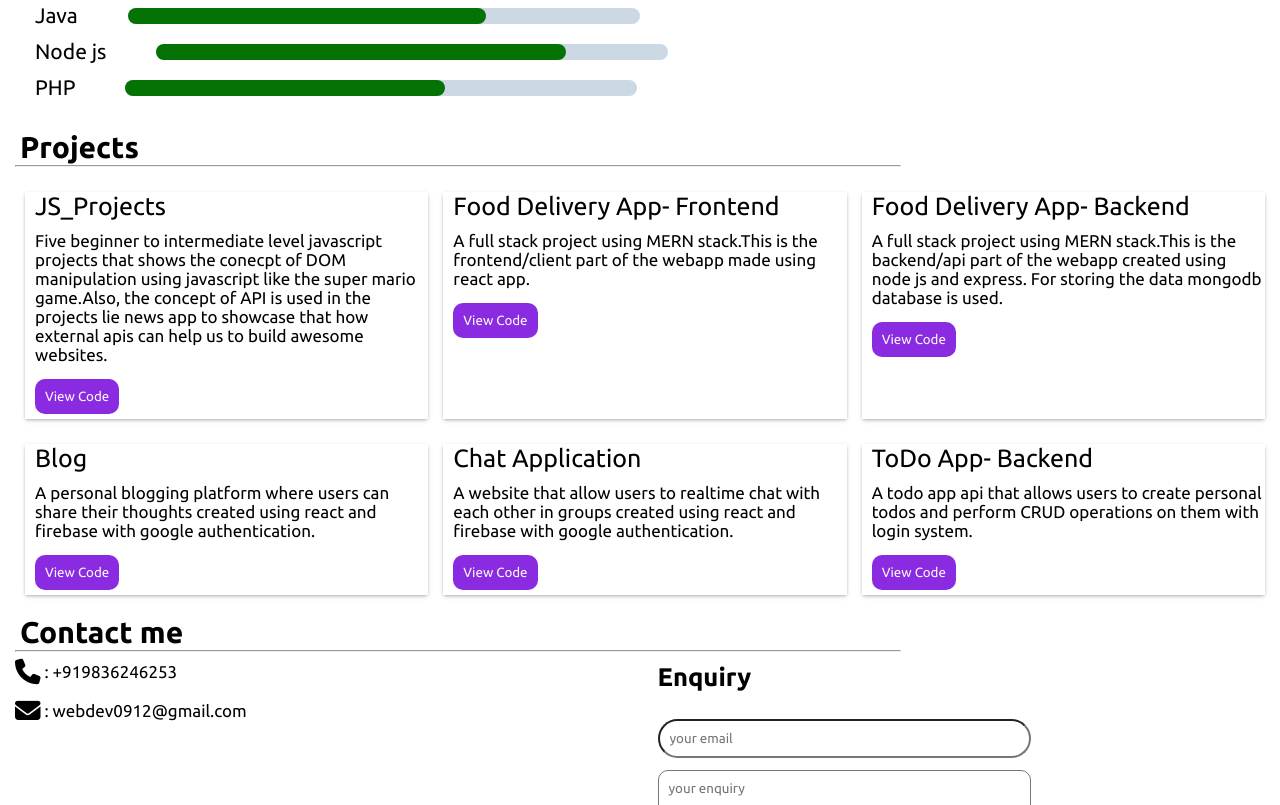
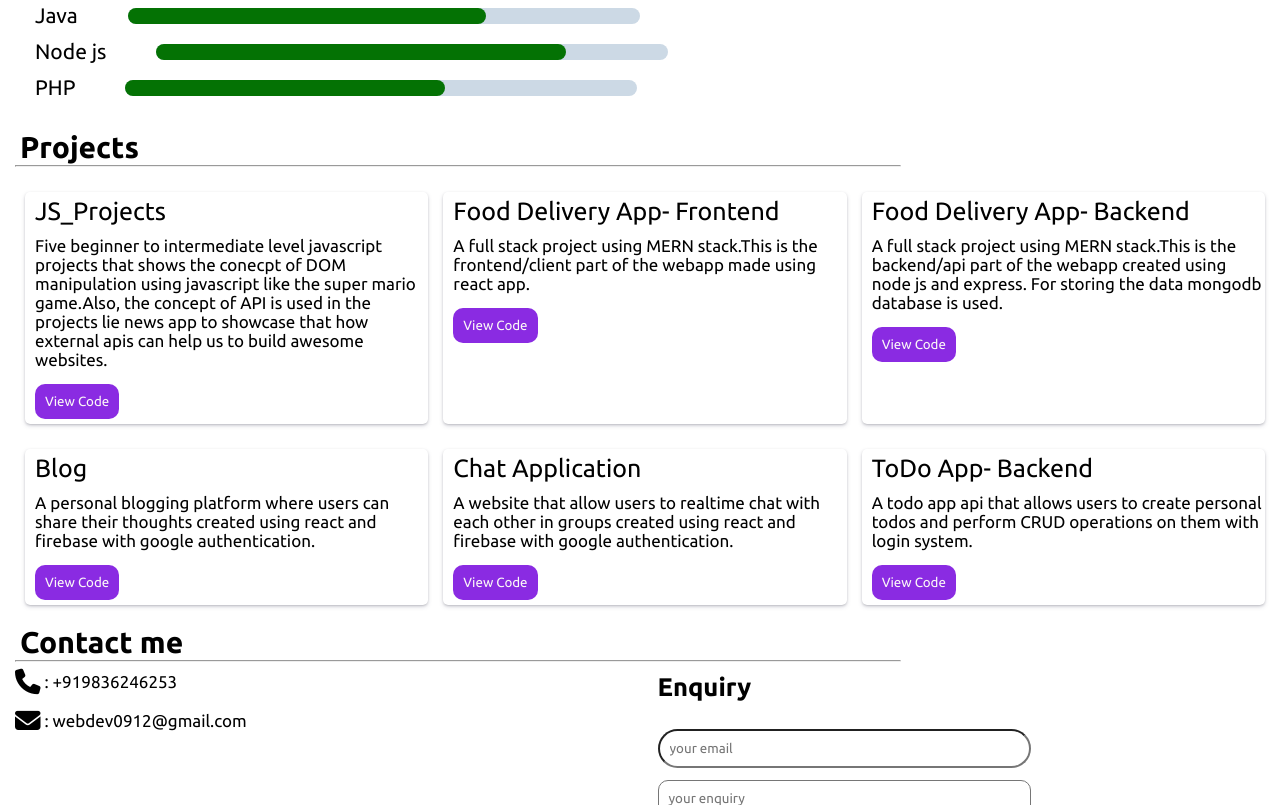
Before and after one commit to AyushKumarShaw0912/CODSOFT, a plain HTML site: page Portfolio/index.html in a window 1280 px wide. Shown: the part 637-1442 px from the top of the page. Drawn offline with Linux system fonts and the light colour scheme.

Commit message:
Some change made

```diff
--- a/Portfolio/style.css
+++ b/Portfolio/style.css
@@ -164,7 +164,9 @@ hr{
     flex: 4;
     margin-right: 15px;
     padding-left: 10px;
+    padding-top: 5px;
     padding-bottom: 5px;
+    border-radius: 5px;
     box-shadow: rgba(50, 50, 93, 0.25) 0px 2px 5px -1px, rgba(0, 0, 0, 0.3) 0px 1px 3px -1px;
 }
 .card-title{
```
